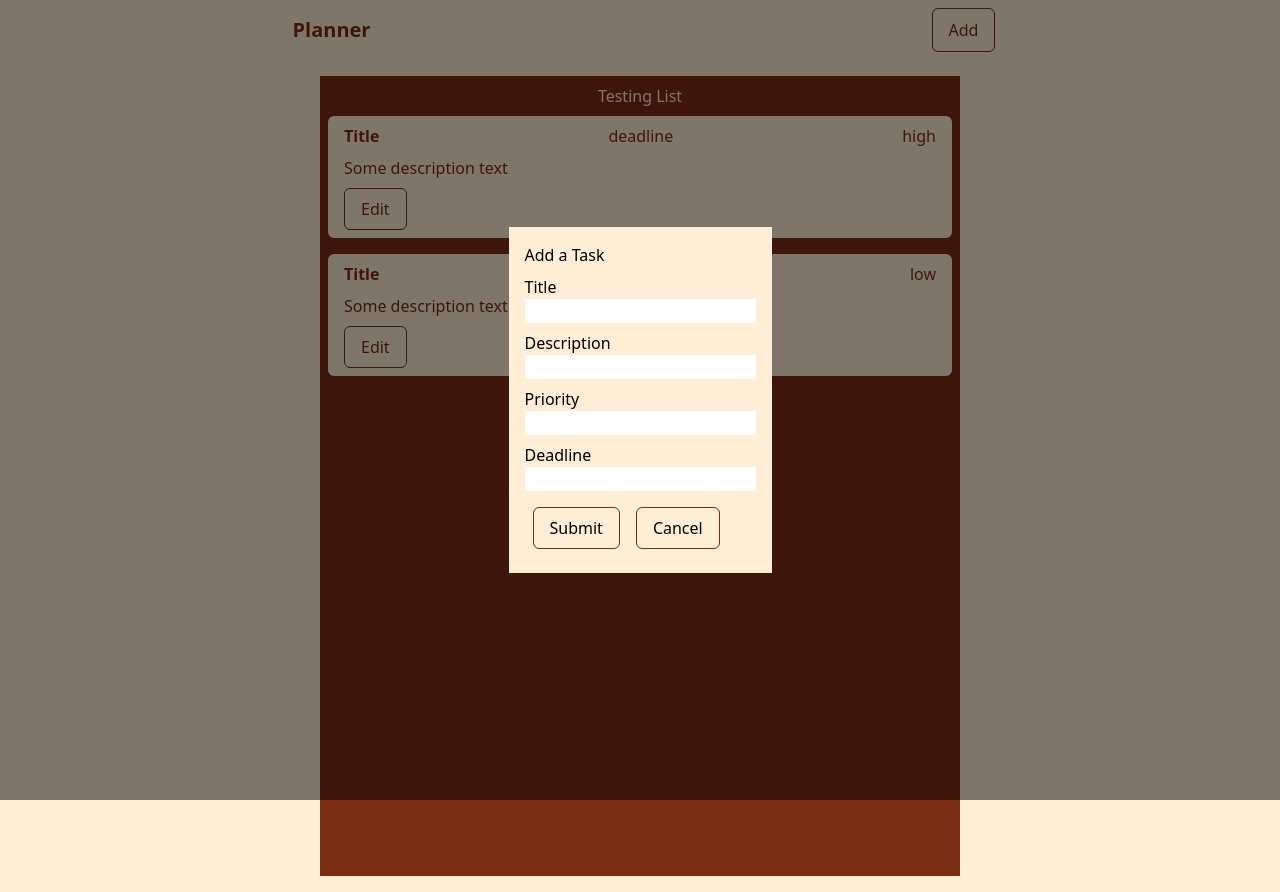
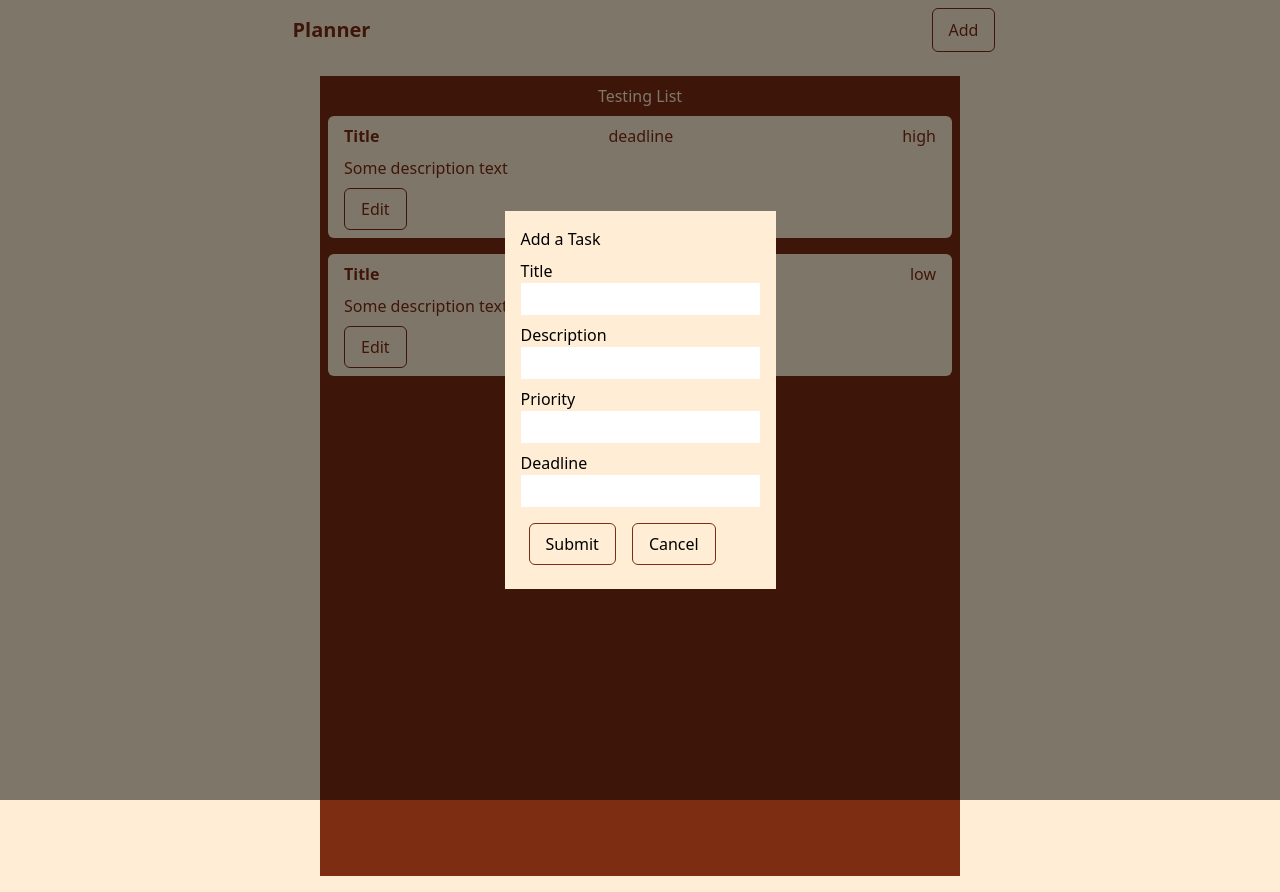
Before and after one commit to AccessEleanorJohnson/plannerApp, a React (Create React App) app: page / in a window 1280 px wide. Both pictures are taken after a click on the button "Add". Built offline with nearby package versions, Linux system fonts and the light colour scheme.

Commit message:
Can add a new item to the list.

```diff
--- a/src/App.js
+++ b/src/App.js
@@ -1,3 +1,5 @@
+import { useState } from 'react';
+
 import AddItemButton from './components/AddItem/AddItemButton';
 import List from './components/List';
 
@@ -18,15 +20,27 @@ const tasks = [
   },
 ];
 
+
 function App() {
+
+  const [tasksArray, setTasksArray] = useState(tasks);
+
+  const addItemHandler = item => {
+    const readyItem = {...item, key: tasksArray.length};
+    console.log(readyItem);
+    setTasksArray(prevTasksArray => {
+      return[readyItem, ...tasksArray];
+    });
+  };
+
   return (
     <>
       <header className='mb-2 p-2 flex justify-around text-orange-900'>
         <h1 className='p-2 text-xl font-bold'>Planner</h1>
-        <AddItemButton />
+        <AddItemButton onAddItem={addItemHandler} />
       </header>
       <div className="App">
-        <List tasks={tasks} />
+        <List tasks={tasksArray} />
       </div>
     </>
   );
--- a/src/components/AddItem/AddItemButton.js
+++ b/src/components/AddItem/AddItemButton.js
@@ -1,8 +1,9 @@
 import ReactDOM from 'react-dom';
 import { useState } from 'react';
-import AddItemModel from './AddItemModel';
+import AddItemModel from './AddItemModal';
+import PreviousMap from 'postcss/lib/previous-map';
 
-function AddItemButton () {
+function AddItemButton (props) {
     const [addButtonClicked, setAddButtonClicked] = useState(false);
     const clickHandler = () => {
         setAddButtonClicked(true);
@@ -12,10 +13,13 @@ function AddItemButton () {
         setAddButtonClicked(value);
     };
 
+    const takeItemHandler = (value) => {
+        props.onAddItem(value);
+    }
     return (
         <>
             <button className="py-2 px-4 border border-orange-900 rounded-md" onClick={clickHandler}>Add</button>
-            {addButtonClicked && ReactDOM.createPortal(<AddItemModel onClose={closeHandler}/>, document.getElementById('modal'))}
+            {addButtonClicked && ReactDOM.createPortal(<AddItemModel onClose={closeHandler} onTakeItem={takeItemHandler}/>, document.getElementById('modal'))}
         </>
 
     );
--- a/src/components/AddItem/AddItemForm.js
+++ b/src/components/AddItem/AddItemForm.js
@@ -1,25 +1,63 @@
+import { useState } from 'react';
+
 function AddItemForm (props) {
 
+    const [enteredTitle, setEnteredTitle] = useState('');
+    const [enteredDescription, setEnteredDescription] = useState('');
+    const [enteredPriority, setEnteredPriority] = useState('');
+    const [enteredDeadline, setEnteredDeadline] = useState('');
+
     const clickHandler = () => {
-        props.onCancel(false);
+        props.onFinish(false);
+    }
+
+    const titleChangeHandler = (e) => {
+        setEnteredTitle(e.target.value);
+    }
+
+    const descriptionChangeHandler = (e) => {
+        setEnteredDescription(e.target.value);
+    }
+
+    const priorityChangeHandler = (e) => {
+        setEnteredPriority(e.target.value);
+    }
+
+    const deadlineChangeHandler = (e) => {
+        setEnteredDeadline(e.target.value);
+    }
+
+    const submitHandler = (e) => {
+        e.preventDefault();
+        props.onFinish(false);
+
+        const newItem = {
+            title: enteredTitle,
+            priority: enteredPriority,
+            description: enteredDescription,
+            deadline: enteredDeadline
+        }
+        console.log(newItem);
+
+        props.onNewItem(newItem);
     }
 
     return (
         <div className="p-4 bg-orange-100">
-            <form>
+            <form onSubmit={submitHandler}>
                 <h2 className="mb-2">Add a Task</h2>
 
                 <label className="" htmlFor="task-title">Title</label>
-                <input className="block mb-2" id="task-title" type="text" name="title" />
+                <input className="block mb-2 p-1" id="task-title" type="text" name="title" onChange={titleChangeHandler} />
 
                 <label className="" htmlFor="description">Description</label>
-                <input className="block mb-2" id="description" type="text" name="description" />
+                <input className="block mb-2 p-1" id="description" type="text" name="description" onChange={descriptionChangeHandler} />
 
                 <label className="" htmlFor="priority">Priority</label>
-                <input className="block mb-2" id="priority" type="text" name="priority" />
+                <input className="block mb-2 p-1" id="priority" type="text" name="priority" onChange={priorityChangeHandler} />
 
                 <label className="" htmlFor="deadline">Deadline</label>
-                <input className="block mb-2" id="deadline" type="text" name="deadline" />
+                <input className="block mb-2 p-1" id="deadline" type="text" name="deadline" onChange={deadlineChangeHandler} />
 
                 <button className="m-2 py-2 px-4 border border-orange-900 rounded-md" type="submit" >Submit</button>
                 <button className="m-2 py-2 px-4 border border-orange-900 rounded-md" type="button" onClick={clickHandler} >Cancel</button>
--- a/src/components/AddItem/AddItemModel.js
+++ b/src/components/AddItem/AddItemModal.js
@@ -2,13 +2,17 @@ import AddItemForm from "./AddItemForm";
 
 function AddItemModel (props) {
 
-    const cancelHandler = value => {
+    const finishHandler = value => {
         props.onClose(value);
+    };
+
+    const newItemHandler = value => {
+        props.onTakeItem(value);
     };
 
     return (
         <div className="fixed z-50 bg-black/50 h-full w-full flex justify-center content-center items-center">
-            <AddItemForm onCancel={cancelHandler} />
+            <AddItemForm onFinish={finishHandler} onNewItem={newItemHandler} />
         </div>
     );
 }
```
